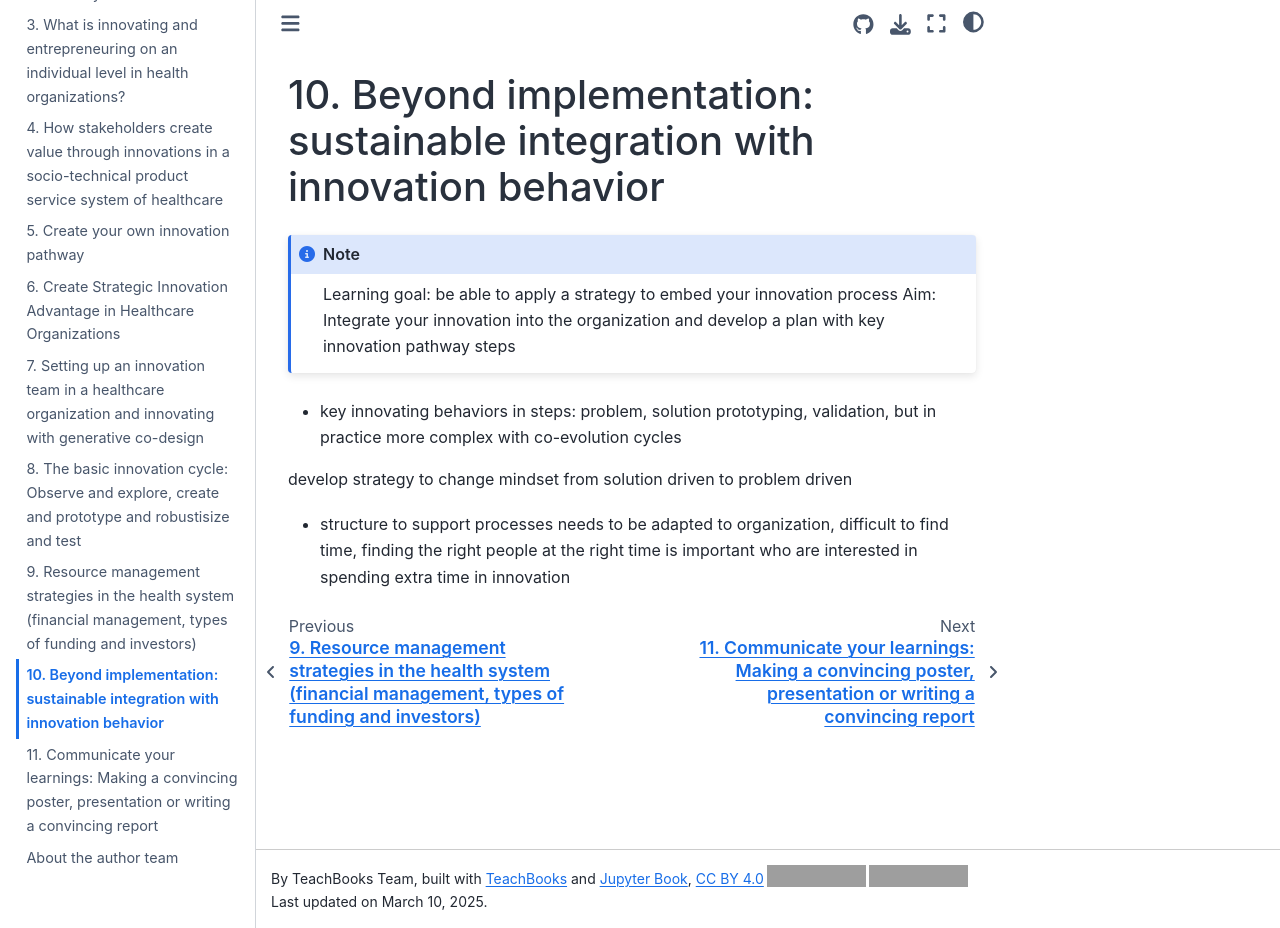
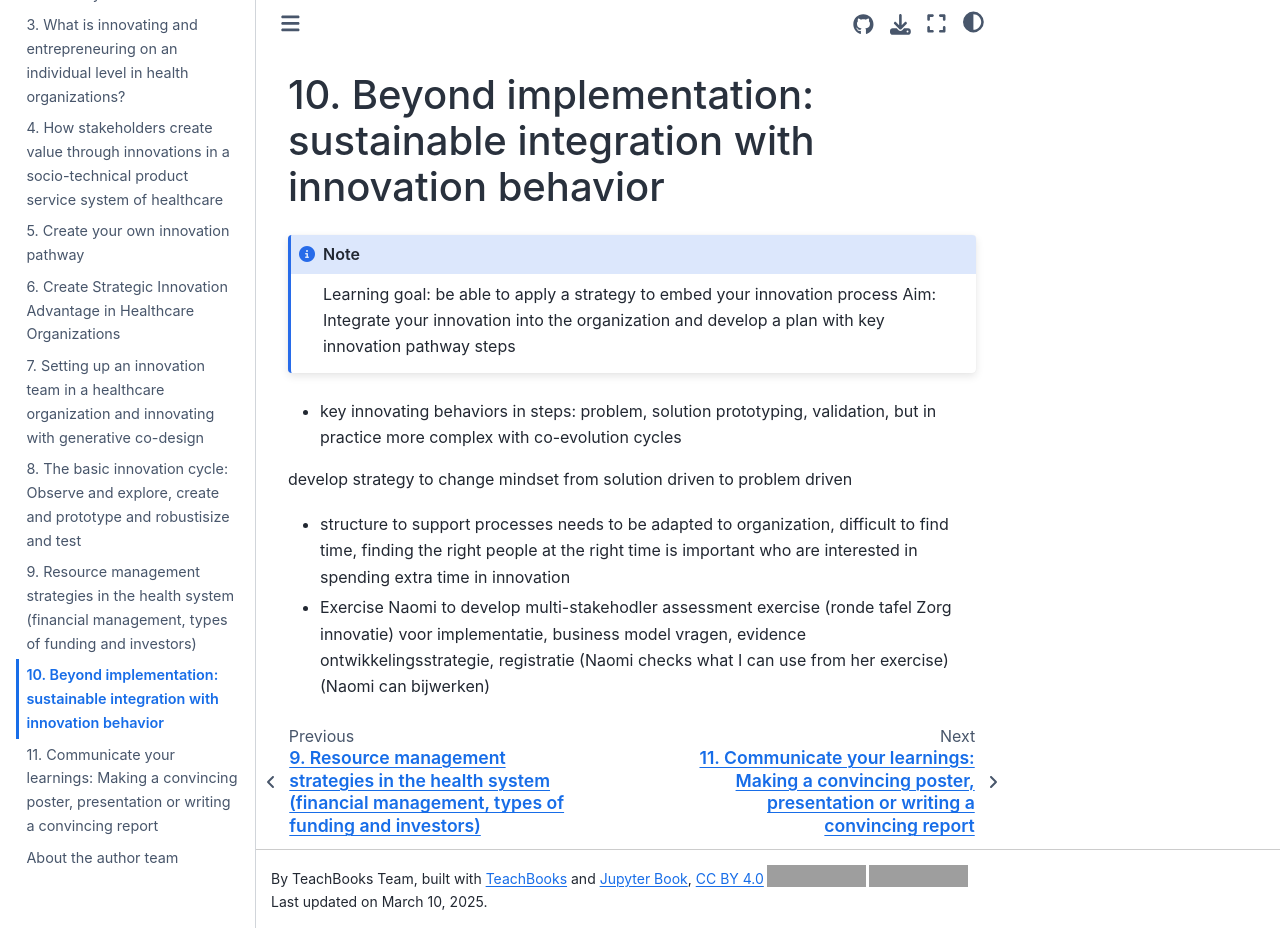
Before and after one commit to pietervandekerckhove/handbook-innovating-health, a Jupyter Book: the page built from book/chapters/11_embedding_innovation.md, in a window 1280 px wide and 928 px high. Built offline with Jupyter Book 1.0.4 settings and Sphinx 7.4.7 and the Sphinx Book theme 1.1.4, drawn with Linux system fonts in a browser that asks for light colours; pages that are not in the unit, such as notebooks, are missing from menus; comment, search, counter and statistics services are not loaded; grey boxes are pictures that could not be loaded.

Commit message:
update naomi

```diff
--- a/book/chapters/11_embedding_innovation.md
+++ b/book/chapters/11_embedding_innovation.md
@@ -8,3 +8,5 @@ Aim: Integrate your innovation into the organization and develop a plan with key
 develop strategy to change mindset from solution driven to problem driven
 
 * structure to support processes needs to be adapted to organization, difficult to find time, finding the right people at the right time is important who are interested in spending extra time in innovation
+
+* Exercise Naomi to develop multi-stakehodler assessment exercise (ronde tafel Zorg innovatie) voor implementatie, business model vragen, evidence ontwikkelingsstrategie, registratie (Naomi checks what I can use from her exercise) (Naomi can bijwerken)
```
